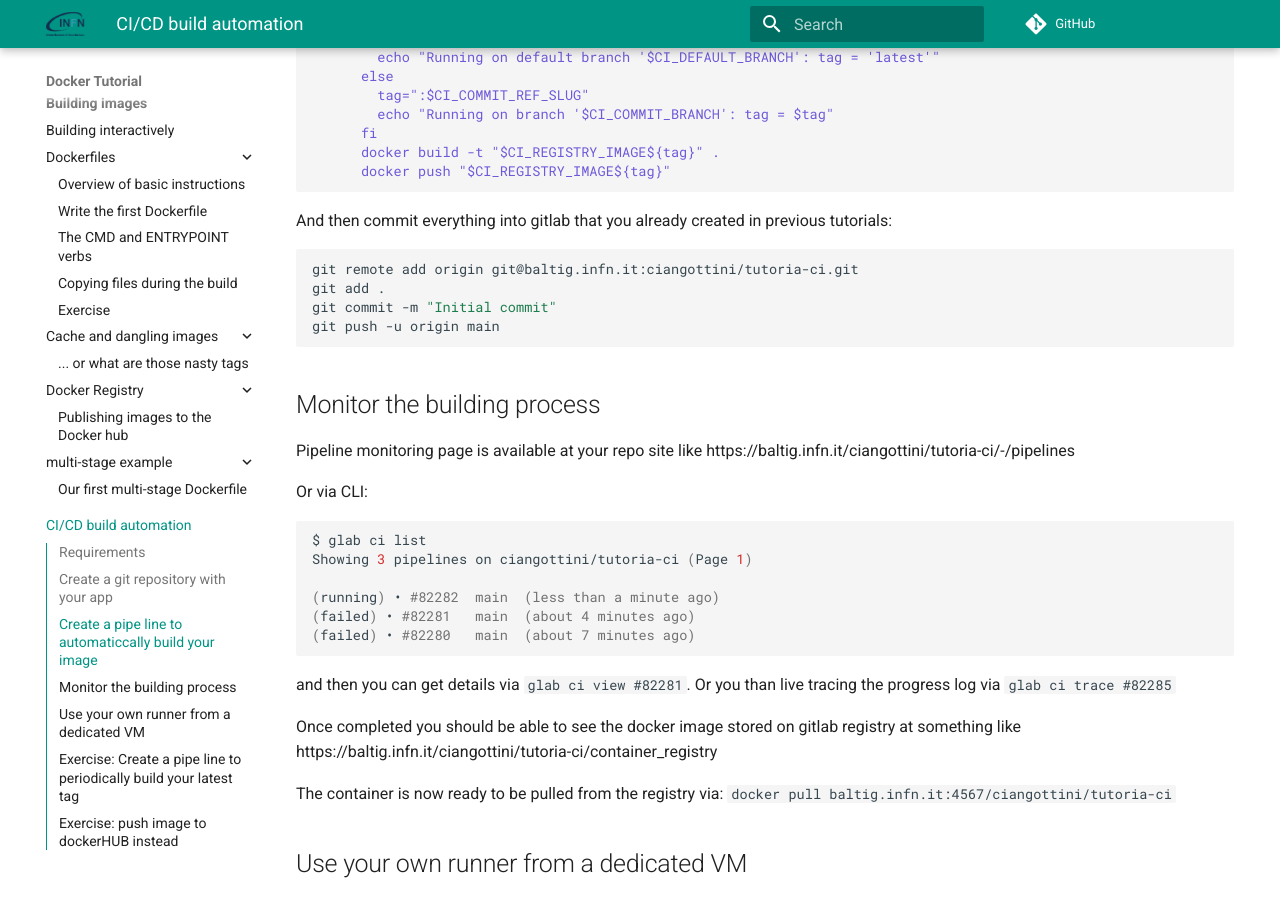
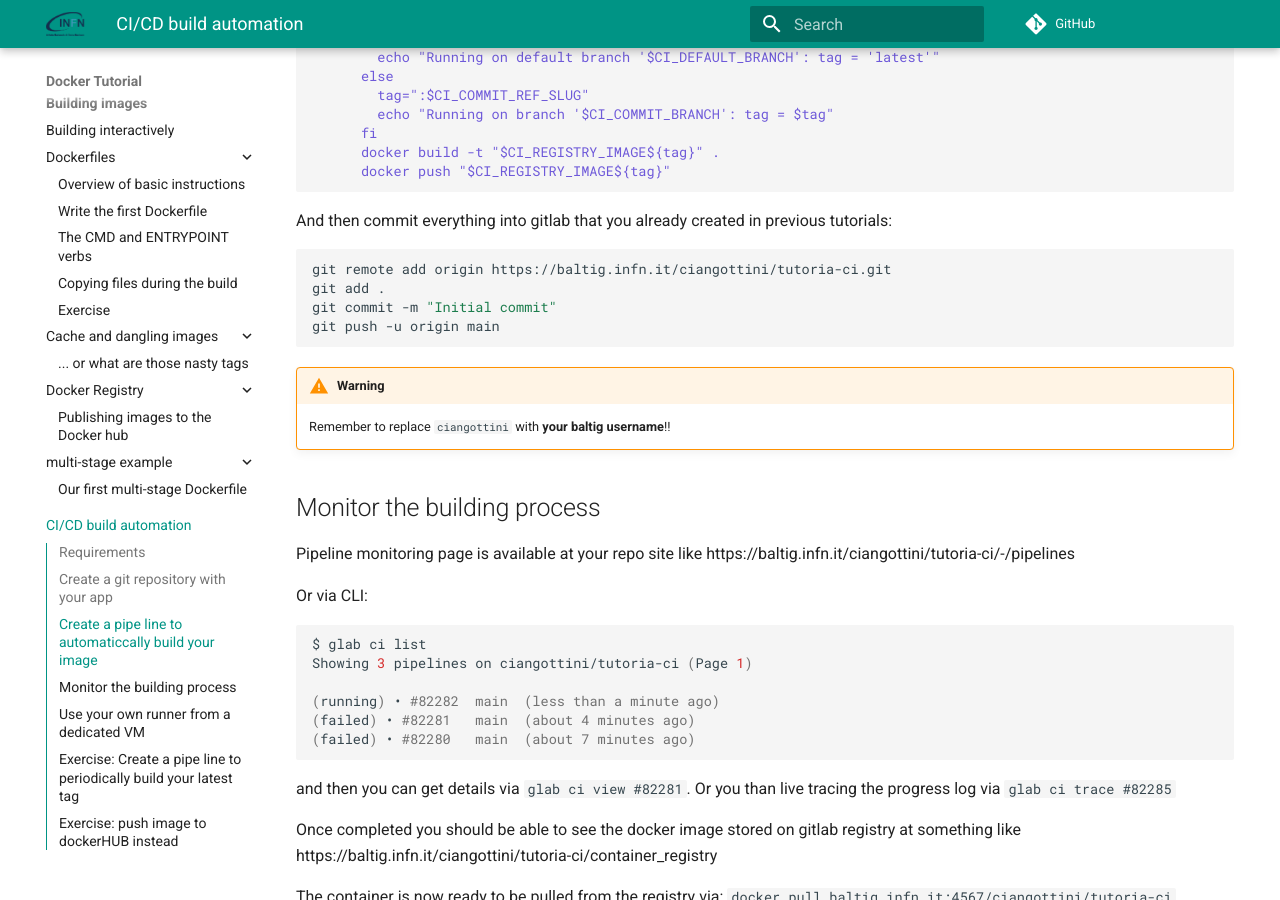
Before and after one commit to maricaantonacci/docker-tutorial, an MkDocs documentation site: the page built from docs/image/automation/index.md, in a window 1280 px wide and 900 px high, scrolled down 1494 px. Built offline with MkDocs 1.6.1 and Material for MkDocs 9.7.7, drawn with Linux system fonts in a browser that asks for light colours; comment, search, counter and statistics services are not loaded; some of the changed text lies outside the part shown.

Commit message:
Fix baltig remote url

````diff
--- a/docs/image/automation/index.md
+++ b/docs/image/automation/index.md
@@ -74,11 +74,14 @@ build_base_image:
 And then commit everything into gitlab that you already created in previous tutorials:
 
 ```bash
-git remote add origin git@baltig.infn.it:ciangottini/tutoria-ci.git
+git remote add origin https://baltig.infn.it/ciangottini/tutoria-ci.git
 git add .
 git commit -m "Initial commit"
 git push -u origin main
 ```
+
+!!! warning
+    Remember to replace `ciangottini` with **your baltig username**!!
 
 ## Monitor the building process
 
````
Also changed, not shown: other parts of docs/image/automation/index.md (+1 -1 lines).
